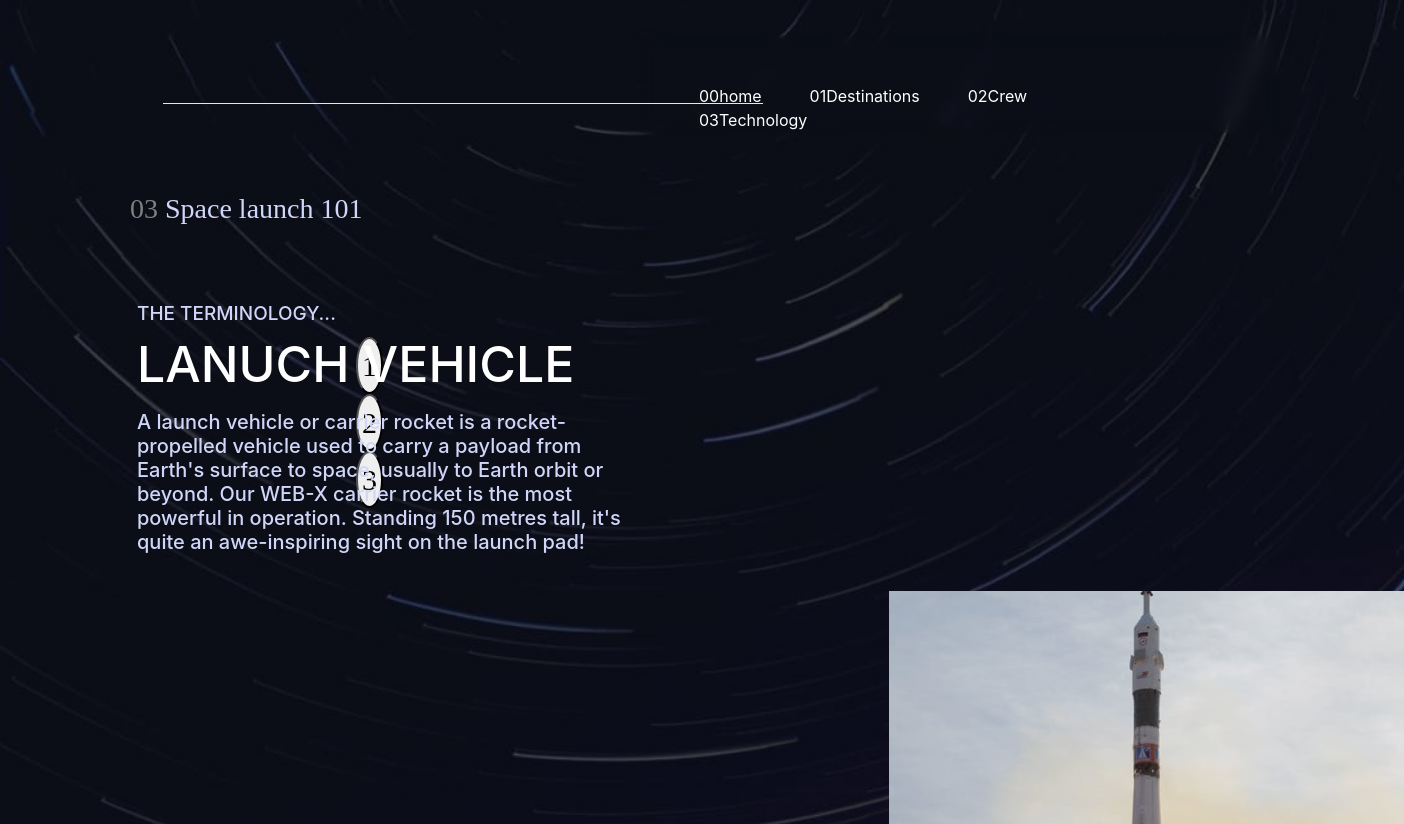
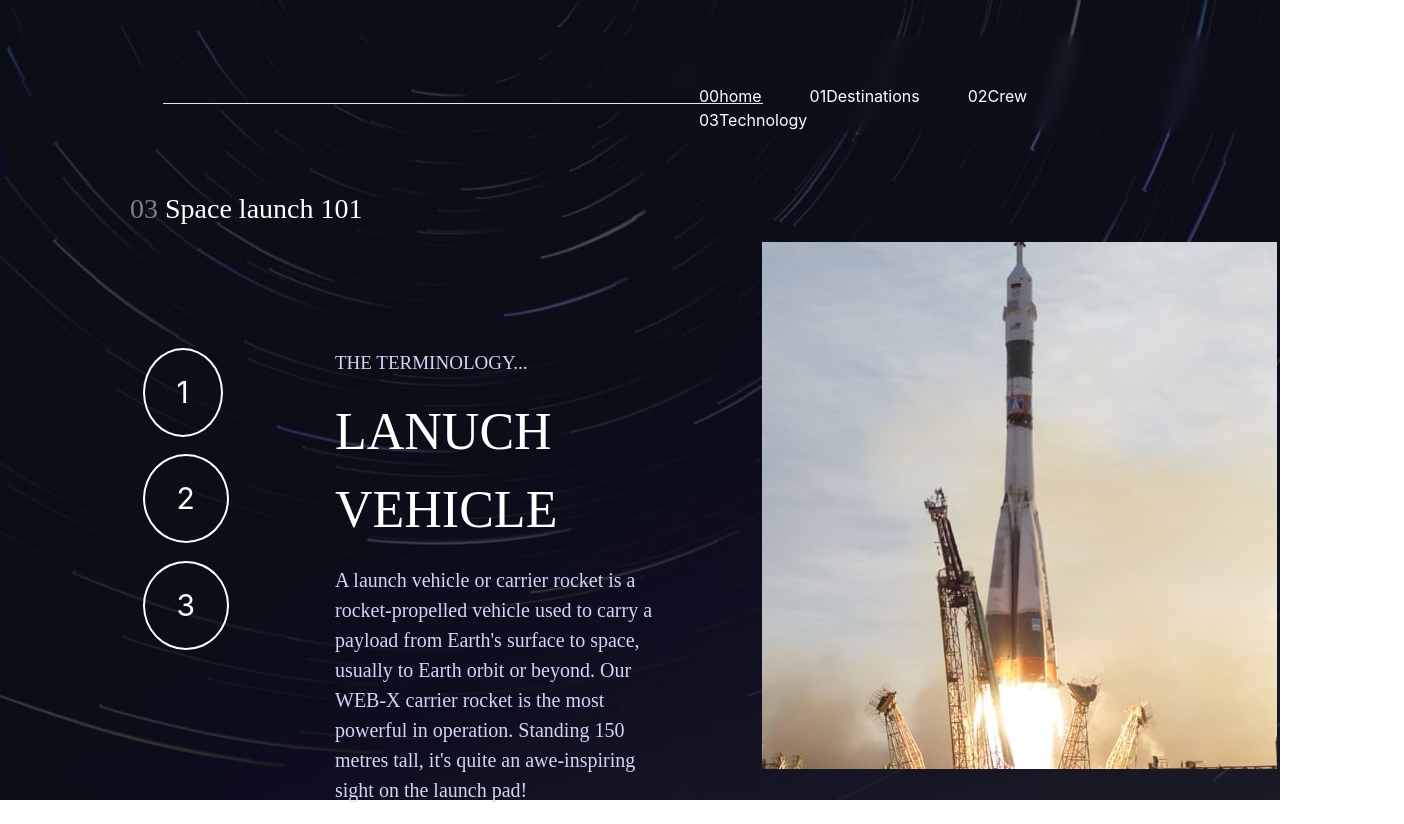
Before and after one commit to aalam4545/Space_Explorer_FEM, a plain HTML site: page index technology.html in a window 1280 px wide. Shown: the top 824 px of the page, 1404 px wide, since content can reach past the window. Drawn offline with nearby package versions, Linux system fonts and the light colour scheme; a web font is replaced by a local one.

Commit message:
hello world

```diff
--- a/index technology.html
+++ b/index technology.html
@@ -36,42 +36,40 @@
                 <h3 class="destination"><span class="number">03</span> Space launch 101</h3>
                 </p>
         </div>
-        <div class="explanation">
-        <div class="col-md-1">
-            <div class="dot-indicators ">
-                <button class="dot-indicators">1</button>
-                <button class="dot-indicators">2</button>
-                <button class="dot-indicators">3</button>
+
+      </div>
+
+        <div class="row">
+        <!-- <div class="description"> -->
+        <div class="col-md-3">
+          <div class="cap">
+            <button class="btn"><span>1</span></button>
+            <button class="btn"><span>2</span></button>
+            <button class="btn"><span>3</span></button>
   </div>
         </div>
+        <div class="col-md-4">
+           <div class="explanation">
+        <div>
+            <p class="flight">  THE TERMINOLOGY...</h6>
+            <p class="space"> LANUCH VEHICLE</h2>
         </div>
-        <div class="description">
-        <div class="col-md-6">
-
-        <p>
-            <h6 class="flight">  THE TERMINOLOGY...</h6>
-            <h2 class="space"> LANUCH VEHICLE</h2>
-        </p>
-        <p>
-          <h5 class="carrier">
+        <div>
+          <p class="carrier">
 
            A launch vehicle or carrier rocket is a rocket-propelled vehicle used to carry a
            payload from Earth's surface to space, usually to Earth orbit or beyond. Our
            WEB-X carrier rocket is the most powerful in operation. Standing 150 metres tall,
            it's quite an awe-inspiring sight on the launch pad!
 
-        </h5>
           </p>
-
       </div>
     </div>
     </div>
-    <div class="row">
-        <div class="col-md-7">
+    <div class="col-md-5">
       <img src="./image-launch-vehicle-portrait.jpg"class="Anousheh">
     </div>
-
-
-
     </div>
   </div>
+</body>
+</html>
--- a/style mars.css
+++ b/style mars.css
@@ -1,7 +1,4 @@
-
 @import url("https://fonts.googleapis.com/css2?family=Bellefair&display=swap");
-
-
 
 a {
   color: white;
@@ -17,34 +14,30 @@ hr {
   margin-top: -60px;
   margin-left: 51%;
 }
-.number{
+.number {
   color: grey;
 }
 .navbarblur {
-
   margin-bottom: 2px;
   margin-left: 50%;
   width: 980px;
   height: 9px;
-  color: #D0D6F9;
+  color: #d0d6f9;
   backdrop-filter: blur(8px);
   display: inline-block;
   list-style: none;
   padding: 49px 20px;
-
 }
 .Hrline {
   background-color: white;
   width: 600px;
   margin-top: -30px;
   z-index: 1;
-
 }
-.destination{
+.destination {
   margin-top: 15%;
-  margin-left:29%;
+  margin-left: 29%;
   font-family: "bellefair";
-
 }
 .navbar {
   margin-right: 48%;
@@ -52,21 +45,20 @@ hr {
   height: 50%;
   float: right;
   color: black;
-  background-color:none;
+  background-color: none;
   text-align: center;
   padding: var(--underline-gap, 1rem) 0;
   border: 0;
-  border-bottom: .2rem solid hsl( var(--clr-white) / 0 );
+  border-bottom: 0.2rem solid hsl(var(--clr-white) / 0);
 }
 
 body {
   background-image: url("./background-destination-desktop.jpg");
   background-size: cover;
-  color: #D0D6F9;
+  color: #d0d6f9;
   background-repeat: no-repeat;
-
 }
-.MARS{
+.MARS {
   margin-top: 8%;
   margin-left: 20%;
 }
@@ -84,28 +76,28 @@ body {
   font-size: 100px;
   color: white;
 }
-.avg{
+.avg {
   margin-right: 55%;
-    margin-bottom:15% ;
+  margin-bottom: 15%;
   font-size: 12px;
   float: left;
   font-family: "Barlow Condensed Regular";
 }
 
-.Est{
+.Est {
   margin-right: 45%;
   float: left;
   font-size: 12px;
   font-family: "Barlow Condensed Regular";
 }
-.km{
+.km {
   font-size: 23px;
   margin-right: 10%;
-    margin-top:  8% ;
+  margin-top: 8%;
   font-family: "Barlow Condensed Regular";
 }
 
-.months{
+.months {
   font-size: 23px;
   margin-top: 8%;
   font-family: "Barlow Condensed Regular";
--- a/styles flight.css
+++ b/styles flight.css
@@ -1,9 +1,7 @@
 @import url("https://fonts.googleapis.com/css2?family=Bellefair&display=swap");
 
-
-
 a {
-  color:white;
+  color: white;
 }
 a:hover {
   color: rgb(58, 51, 51);
@@ -17,34 +15,31 @@ hr {
   margin-left: 51%;
 }
 .navbarblur {
-
   margin-top: 35px;
   margin-left: 50%;
   width: 980px;
   height: 9px;
-  color:white;
+  color: white;
   backdrop-filter: blur(8px);
   display: inline-block;
   list-style: none;
   padding: 49px 20px;
-
-
 }
-.number{
-    color:grey ;
+.number {
+  color: grey;
 }
 
-.destination{
+.destination {
   margin-top: 15%;
-  margin-left:29%;
+  margin-left: 29%;
   font-family: "barlow-regyzz";
-  color: #D0D6F9;
+  color: #d0d6f9;
 }
 .navbar {
   margin-right: 48%;
   margin-top: 100px;
   height: 100%;
-  color:white;
+  color: white;
   float: right;
   text-align: center;
 }
@@ -52,14 +47,13 @@ hr {
 body {
   background-image: url("./background-crew-desktop.jpg");
   background-size: cover;
-  color:#D0D6F9;
+  color: #d0d6f9;
   background-repeat: no-repeat;
-
 }
-.Anousheh{
-    margin-top:5px;
-    margin-left:200px;
-    color:#D0D6F9;
+.Anousheh {
+  margin-top: 5px;
+  margin-left: 200px;
+  color: #d0d6f9;
 }
 
 .explanation {
@@ -68,20 +62,20 @@ body {
   position: absolute;
   margin-top: 15%;
   width: 80%;
-  color:#D0D6F9;
+  color: #d0d6f9;
   font-family: "Barlow Condensed Regular";
 }
 
-.space{
+.space {
   font-size: 50px;
   color: white;
 }
 
-.flight{
-    margin-top:10%;
+.flight {
+  margin-top: 10%;
   margin-left: 0%;
   font-size: 35px;
-    color:#D0D6F9;
+  color: #d0d6f9;
 }
 .sr-only {
   position: absolute;
@@ -91,21 +85,20 @@ body {
   margin-top: 20px;
   overflow: hidden;
   clip: rect(0, 0, 0, 0);
-    white-space: nowrap , pre-line ;
+  white-space: nowrap, pre-line;
   border: 0;
-
 }
 .dot-indicators > * {
   cursor: pointer;
   /* aspect-ratio: 1; */
-    gap:10%;
+  gap: 10%;
   border: 10px;
   border-radius: 50%;
-    margin-top:110%;
-    margin-right:8%;
-    padding: .5rem;
+  margin-top: 110%;
+  margin-right: 8%;
+  padding: 0.5rem;
 }
-.btn{
+.btn {
   position: absolute;
   width: 5px;
   height: 5px;
@@ -113,21 +106,21 @@ body {
   margin-top: 20px;
   overflow: hidden;
   clip: rect(0, 0, 0, 0);
-  white-space: nowrap , pre-line ;
+  white-space: nowrap, pre-line;
   border: 0;
 }
-.danger{
-  position:absolute;
+.danger {
+  position: absolute;
   width: 5px;
   height: 5px;
   padding: 0%;
   margin-top: 20px;
   overflow: hidden;
   clip: rect(0, 0, 0, 0);
-  white-space: nowrap , pre-line ;
+  white-space: nowrap, pre-line;
   border: 0;
 }
-.insert{
+.insert {
   position: absolute;
   width: 5px;
   height: 5px;
@@ -135,15 +128,15 @@ body {
   margin-top: 20px;
   overflow: hidden;
   clip: rect(0, 0, 0, 0);
-  white-space: nowrap , pre-line ;
+  white-space: nowrap, pre-line;
   border: 0;
 }
 
 .dot-indicators > *:hover,
 .dot-indicators > *:focus {
-    background-color: hsl( var(--clr-black) / 1);
+  background-color: hsl(var(--clr-black) / 1);
 }
 
 .dot-indicators > [aria-selected=""] {
-    background-color: hsl( var(--clr-white) / .5);
+  background-color: hsl(var(--clr-white) / 0.5);
 }
--- a/styles technology.css
+++ b/styles technology.css
@@ -1,9 +1,7 @@
 @import url("https://fonts.googleapis.com/css2?family=Bellefair&display=swap");
 
-
-
 a {
-  color:white;
+  color: white;
 }
 a:hover {
   color: rgb(58, 51, 51);
@@ -17,34 +15,32 @@ hr {
   margin-left: 51%;
 }
 .navbarblur {
-
   margin-top: 35px;
   margin-left: 50%;
   width: 980px;
   height: 9px;
-  color:white;
+  color: white;
   backdrop-filter: blur(8px);
   display: inline-block;
   list-style: none;
   padding: 49px 20px;
-
-
 }
-.number{
-    color:grey ;
+.number {
+  color: grey;
 }
 
-.destination{
+.destination {
   margin-top: 15%;
-  margin-left:29%;
+  margin-left: 29%;
+  width: 100%;
   font-family: "barlow-regyzz";
-  color: #D0D6F9;
+  color: white;
 }
 .navbar {
   margin-right: 48%;
   margin-top: 100px;
   height: 100%;
-  color:white;
+  color: white;
   float: right;
   text-align: center;
 }
@@ -52,62 +48,82 @@ hr {
 body {
   background-image: url("./background-technology-desktop.jpg");
   background-size: cover;
-  color:#D0D6F9;
+  color: #d0d6f9;
   background-repeat: no-repeat;
-
 }
-.Anousheh{
-    margin-top:3%;
-    margin-left:122%;
-    color:#D0D6F9;
+.Anousheh {
+  color: #d0d6f9;
+  background-size: contain;
 }
 
 .explanation {
   font-size: 10px;
-  margin-left: 22%;
+  margin-left: 0%;
   position: absolute;
-  margin-top: 15%;
+  margin-top: 25%;
   width: 80%;
-  color:#D0D6F9;
+  color: #d0d6f9;
   font-family: "Barlow Condensed Regular";
-
+}
+.space {
+  font-size: 52px;
+  color: white;
 }
 
-.space{
-    font-size: 50px;
-    color: white;
-    margin-left: 20%;
+.flight {
+  font-size: 19px;
+  color: #d0d6f9;
+}
+.carrier {
+  font-size: 20px;
+}
+/* .hello-world{ */
+
+/* padding: 50px 12px; */
+/* border-radius: 55%; */
+/* margin-right:100%; */
+/* margin-bottom: 20%; */
+/* font-size: 30px; */
+/* color:black; */
+/* transition: 500ms ease; */
+/* opacity: 500ms; */
+
+/* } */
+
+.cap {
+  margin: 35%;
 }
 
-.flight{
-    margin-top:10%;
-    margin-left:20%;
-    font-size: 19px;
-    color:#D0D6F9;
+.btn {
+  cursor: pointer;
+  opacity: 1000ms;
+  /* border: 0px; */
+  /* border-radius: 50%; */
+  margin-top: 0%;
+  margin-left: 30%;
+  margin-bottom: 0%;
+  padding: 20px 32px;
+  transition: 500ms ease-in-out;
+  color: white;
+  border-color: white;
+  font-size: 30px;
+  background: none;
 }
-.carrier{
-    margin-left:20% ;
+.btn {
+  opacity: 1000ms;
+  font-size: 30px;
+  border-radius: 50%;
+  padding: 20px 32px;
+  color: white;
+  border: 2px solid white;
+  margin-top: 5%;
+  margin-left: 30%;
+  margin-bottom: 15%;
 }
-.dot-indicators{
-
-    padding: 22px 25px;
-    border-radius: 55%;
-    margin-left: 100%;
-    margin-top: 15%;
-    font-size: 30px;
-    padding: .25rem;
-    color:black;
-    transition: 500ms ease-in-out;
-    opacity: 500ms;
-
-  }
-  /* .dot-indicators  {
-    cursor: pointer;
-    /* aspect-ratio: 1;
-    gap:10%;
-    border: 10px;
-    border-radius: 50%;
-    margin-top:110%;
-    margin-right:8%;
-    padding: .5rem;
-} */
+.btn:hover {
+  opacity: 1000ms;
+  font-size: 30px;
+  padding: 20px 32px;
+  color: black;
+  border-color: white;
+}
--- a/styles.css
+++ b/styles.css
@@ -18,15 +18,13 @@ hr {
   z-index: -1;
   margin-top: -40px;
   margin-left: 68%;
-
 }
 .navbarblur {
-
   margin-top: 2px;
   margin-left: 50%;
   width: 980px;
   height: 9px;
-  color: #D0D6Fe;
+  color: #d0d6fe;
   backdrop-filter: blur(8px);
   display: inline-block;
   list-style: none;
@@ -36,7 +34,7 @@ hr {
 body {
   background-image: url("./background-home-desktop.jpg");
   background-size: cover;
-  color:#D0D6Fe;
+  color: #d0d6fe;
   background-repeat: no-repeat;
 }
 
@@ -45,7 +43,7 @@ body {
   margin-left: 25%;
   position: absolute;
   margin-top: 25%;
-  color: #D0D6Fe;
+  color: #d0d6fe;
 }
 
 .btn {
```
Also changed, not shown: index  technology 2.html (added). Lines whose indentation alone changed are shown as unchanged.
